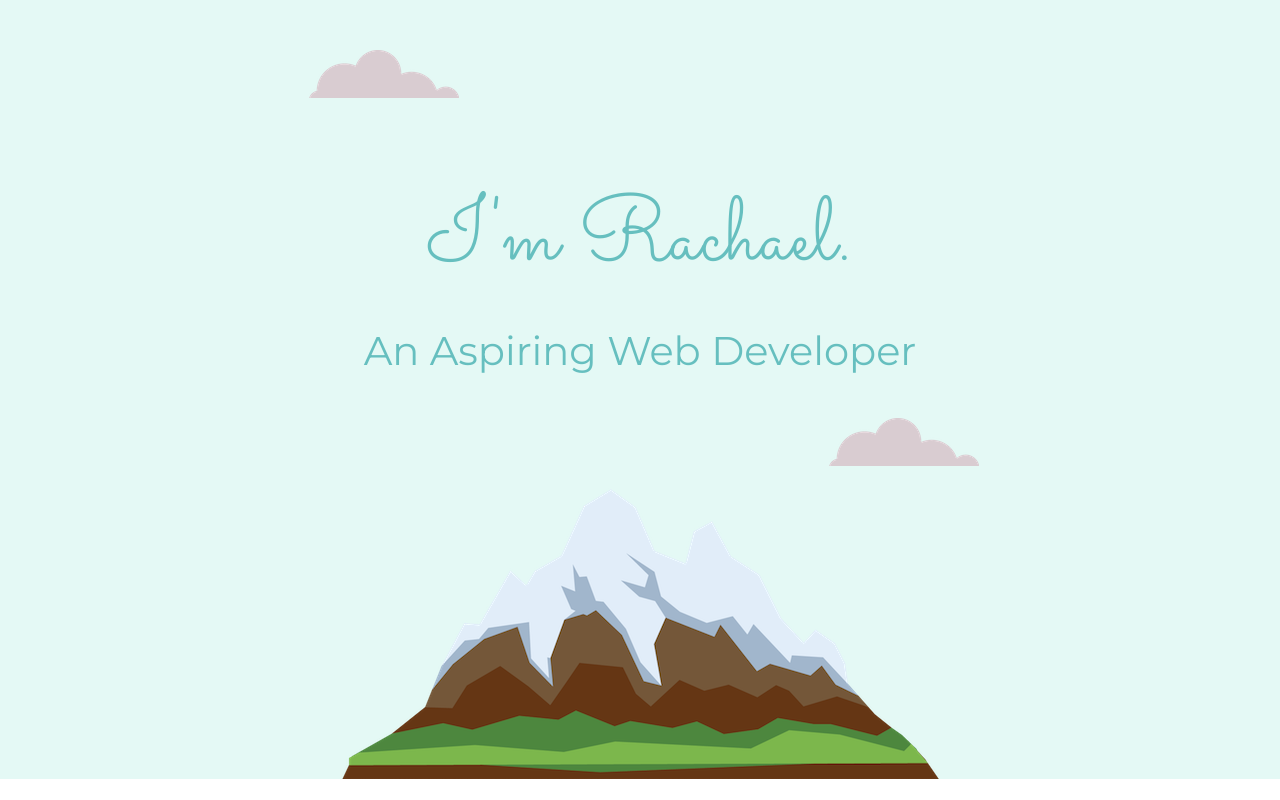
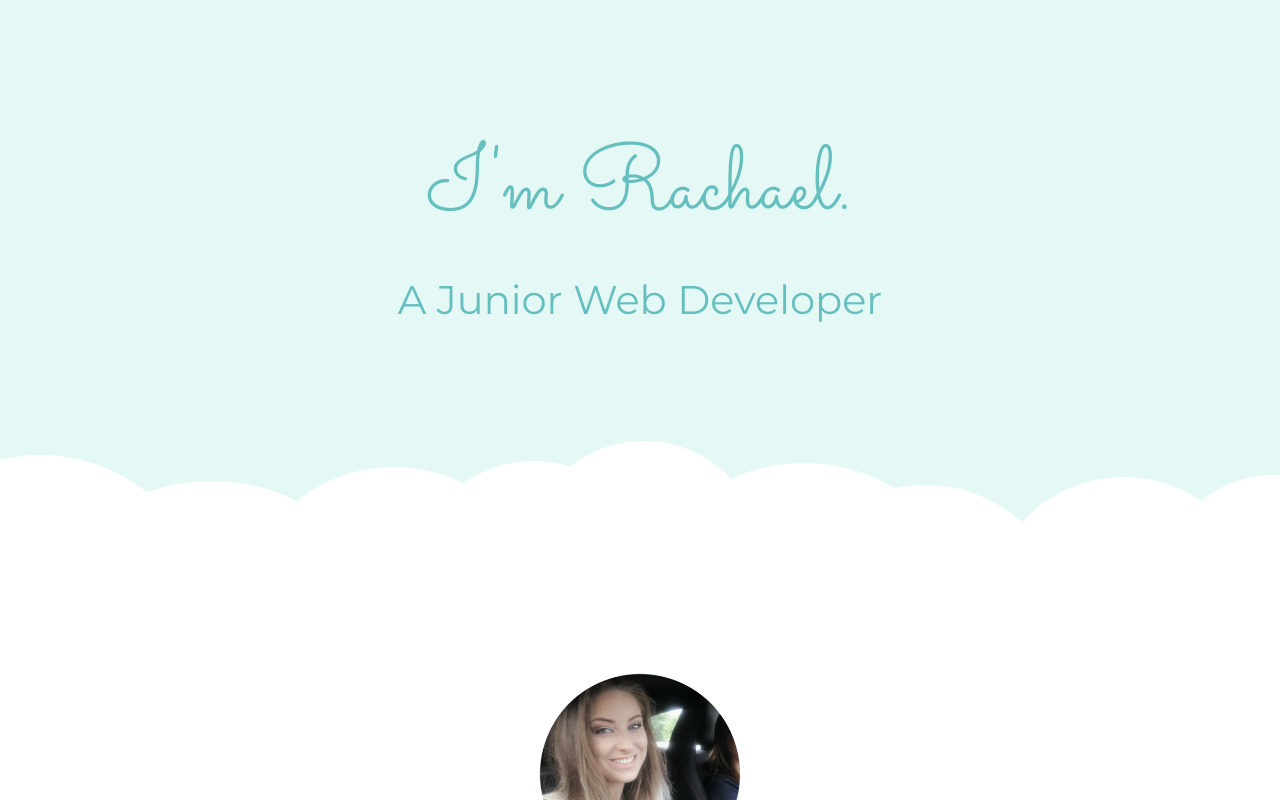
Before and after one commit to Rachaelob93/portfolio-website, a plain HTML site: page index.html in a window 1280 px wide. Shown: the top 800 px of the page. Drawn offline with Linux system fonts and the light colour scheme.

Commit message:
Change hero style and text

```diff
--- a/css/styles.css
+++ b/css/styles.css
@@ -104,21 +104,13 @@ hr {
   overflow: hidden;
 }
 
-.cloud-top {
-  position: relative;
-  right: 20%;
-  top: 10%;
+.top-container h2 {
+  padding-bottom: 6%;
 }
 
-.mountain {
-  display: block;
-  margin: auto;
-}
-
-.cloud-bottom {
+.cloud-separator{
+    bottom: -18px;
     position: relative;
-    left: 264px;
-    bottom: -47px;
 }
 
 .middle-container {
--- a/index.html
+++ b/index.html
@@ -12,11 +12,9 @@
 
 <body>
   <div class="top-container">
-    <img class="cloud-top" src="images/cloud.png" alt="cloud-img">
     <h1>I'm Rachael.</h1>
-    <h2>An Aspiring Web Developer</h2>
-    <img class="cloud-bottom" src="images/cloud.png" alt="cloud-image">
-    <img class="mountain" src="images/mountain.png" alt="mountain-img">
+    <h2>A Junior Web Developer</h2>
+    <img class="cloud-separator" src="images/hero-background.png" alt="cloud-separator">
   </div>
   <div class="middle-container">
     <div class="profile">
```
Also changed, not shown: images/hero-background.png (added).
